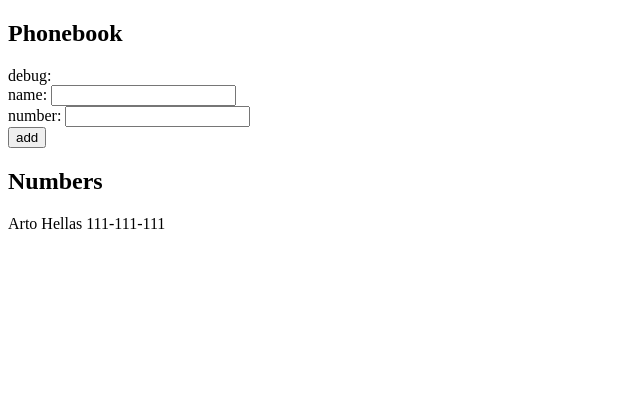
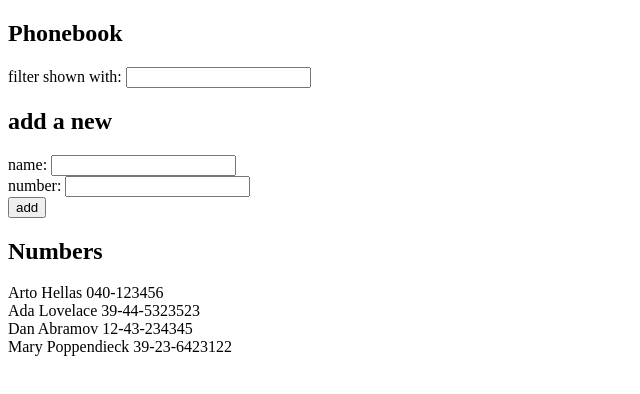
Before and after one commit to Mirthis/fullstackopen, a React (Create React App) app in the folder part2/phonebook/: page / in a window 1280 px wide. Shown: the top 394 px of the page, without its empty margins (0-640 px from the left). Built offline with nearby package versions, Linux system fonts and the light colour scheme.

Commit message:
complete 2.9

```diff
--- a/part2/phonebook/src/App.js
+++ b/part2/phonebook/src/App.js
@@ -2,16 +2,25 @@
 
 const App = () => {
   const [persons, setPersons] = useState([
-    { name: "Arto Hellas", number: "111-111-111" },
+    { name: "Arto Hellas", number: "040-123456", id: 1 },
+    { name: "Ada Lovelace", number: "39-44-5323523", id: 2 },
+    { name: "Dan Abramov", number: "12-43-234345", id: 3 },
+    { name: "Mary Poppendieck", number: "39-23-6423122", id: 4 },
   ]);
   const [newName, setNewName] = useState("");
   const [newNumber, setNewNumber] = useState("");
+  const [filter, setFilter] = useState("");
 
   const submitForm = (e) => {
     e.preventDefault();
     if (persons.find((i) => i.name === newName))
       return alert(`${newName} is already added to phonebook`);
-    setPersons(persons.concat({ name: newName, number: newNumber }));
+    const newPerson = {
+      name: newName,
+      number: newNumber,
+      id: persons.length + 1,
+    };
+    setPersons(persons.concat(newPerson));
     setNewName("");
     setNewNumber("");
   };
@@ -24,10 +33,25 @@
     setNewNumber(e.target.value);
   };
 
+  const onFilterChange = (e) => {
+    setFilter(e.target.value);
+  };
+
+  const showPersons = ""
+    ? persons
+    : persons.filter((p) =>
+        p.name.toLowerCase().includes(filter.toLowerCase())
+      );
+
   return (
     <div>
       <h2>Phonebook</h2>
-      <div>debug: {newName}</div>
+      <form onSubmit={submitForm}>
+        <div>
+          filter shown with: <input value={filter} onChange={onFilterChange} />
+        </div>
+      </form>
+      <h2>add a new</h2>
       <form onSubmit={submitForm}>
         <div>
           name: <input value={newName} onChange={onNameChange} />
@@ -40,8 +64,8 @@
         </div>
       </form>
       <h2>Numbers</h2>
-      {persons.map((person) => (
-        <Person key={person.name} person={person} />
+      {showPersons.map((person) => (
+        <Person key={person.id} person={person} />
       ))}
     </div>
   );
```
